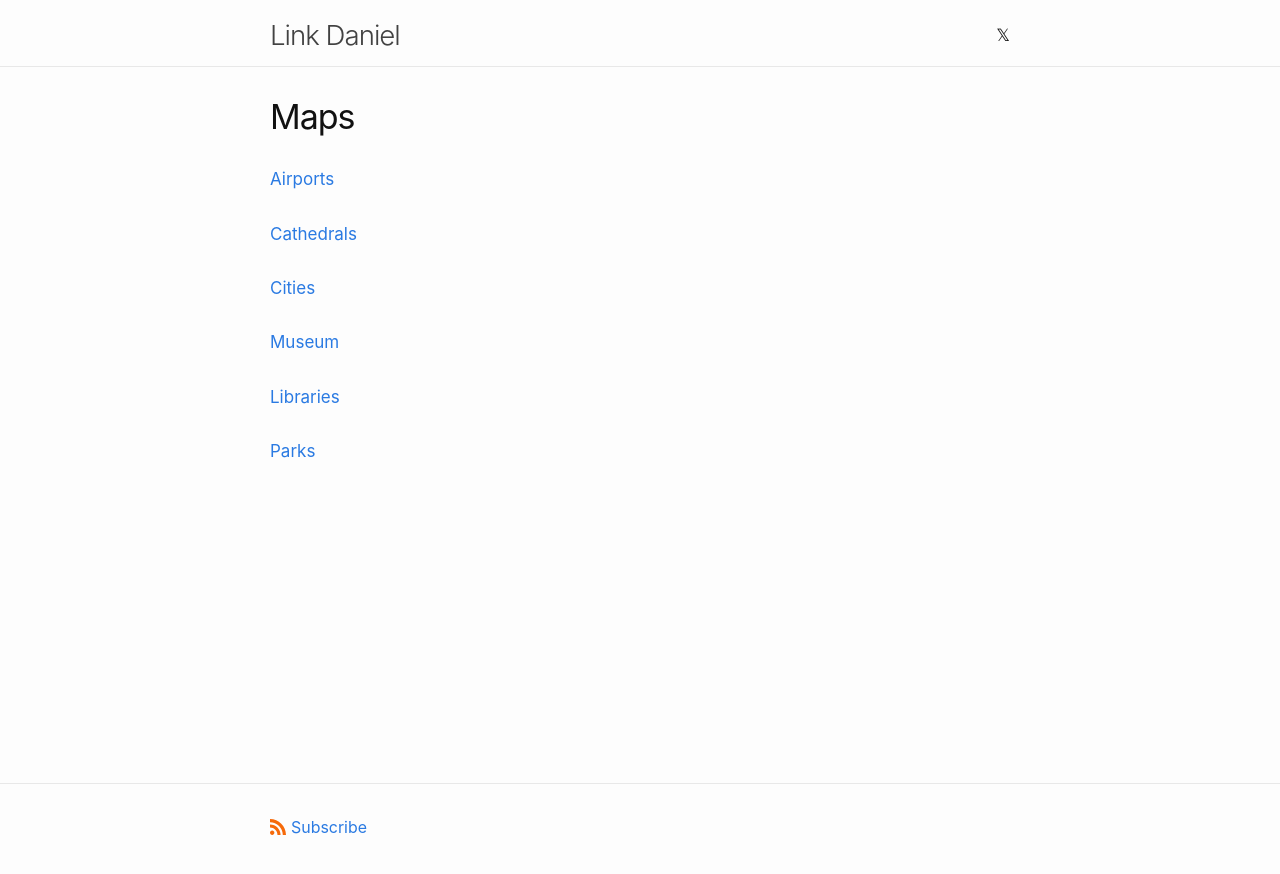
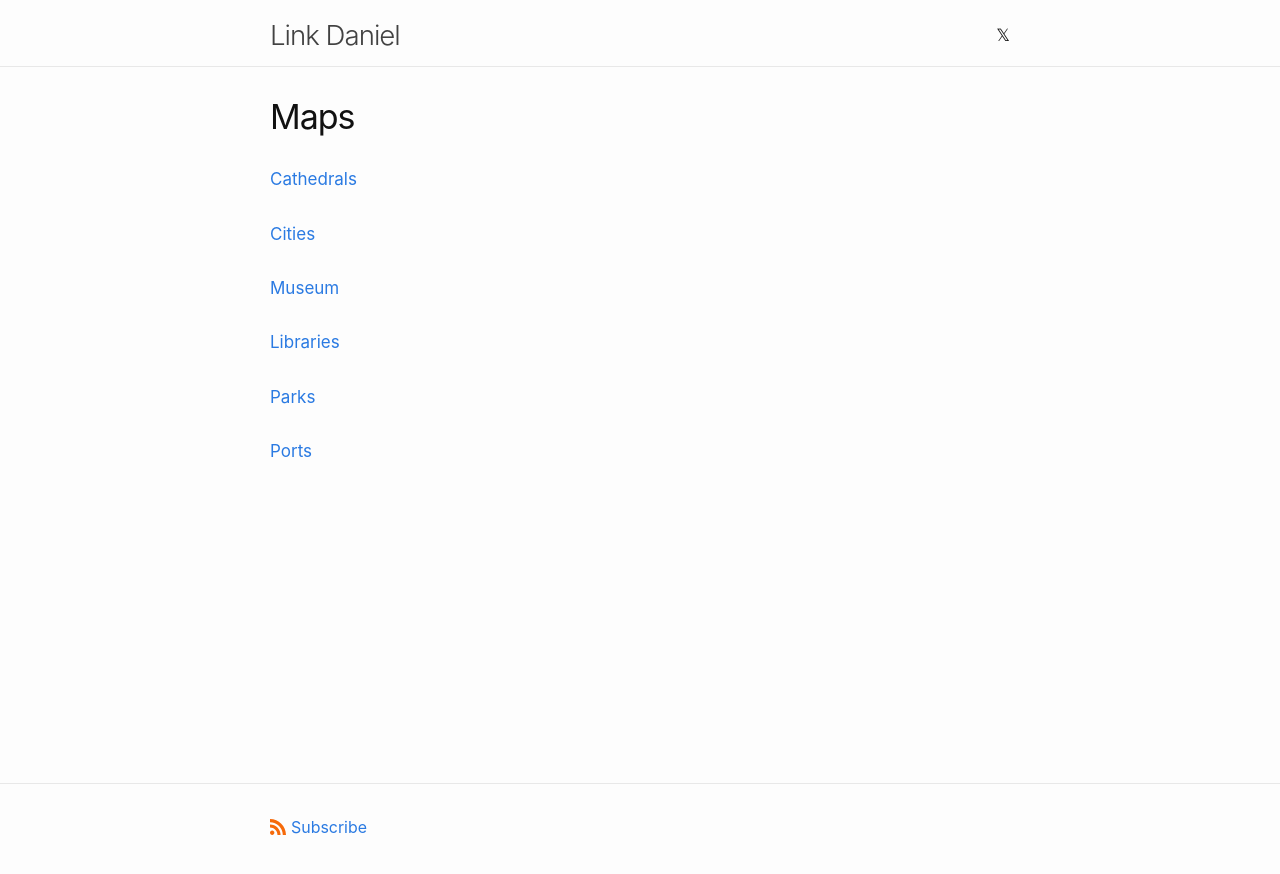
Before and after one commit to link-daniel/link.github.io, a Jekyll site: the page built from maps.md, in a window 1280 px wide. Shown: the top 874 px of the page. Built offline with Jekyll 4.4.1, drawn with Linux system fonts in a browser that asks for light colours.

Commit message:
Update maps.md

```diff
--- a/maps.md
+++ b/maps.md
@@ -4,9 +4,7 @@ title: Maps
 permalink: /maps/
 ---
 
-<a href="https://maps.app.goo.gl/rpbCdxqPyiw1w3L68">Airports</a>
-<br>
-<br>
+
 <a href="https://maps.app.goo.gl/RPy3fAE53ir1ujUp6">Cathedrals</a>
 <br>
 <br>
@@ -20,3 +18,8 @@ permalink: /maps/
 <br>
 <br>
 <a href="https://maps.app.goo.gl/RPy3fAE53ir1ujUp6">Parks</a>
+<br>
+<br>
+<a href="https://maps.app.goo.gl/rpbCdxqPyiw1w3L68">Ports</a>
+<br>
+<br>
```
